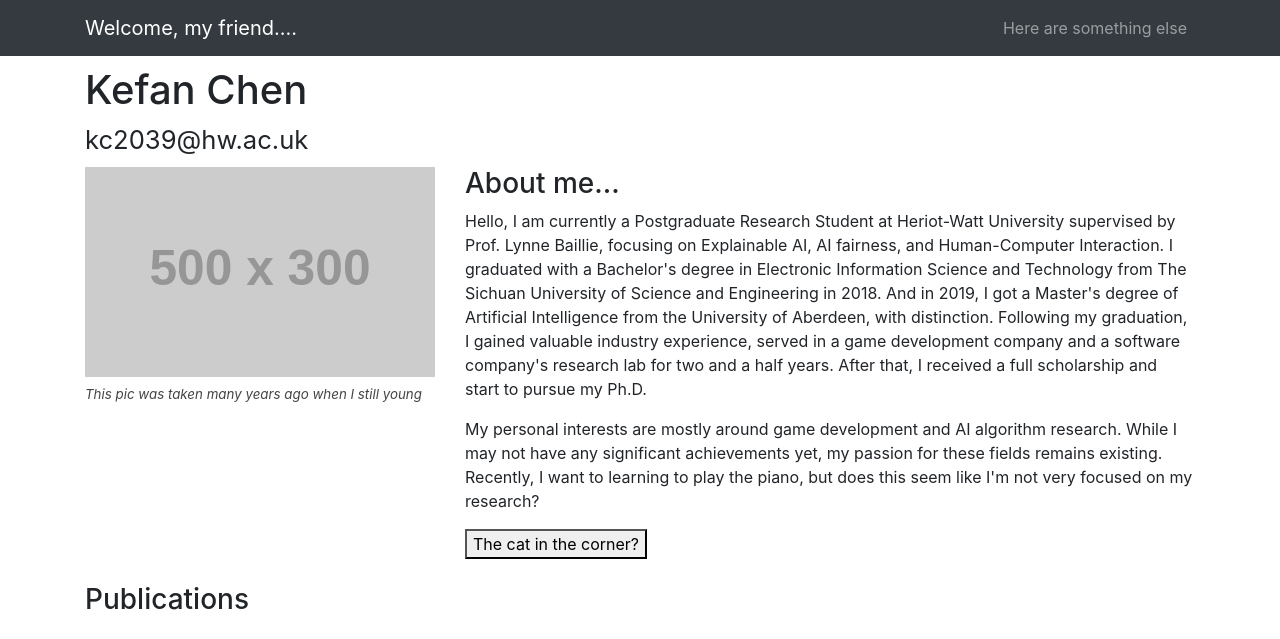
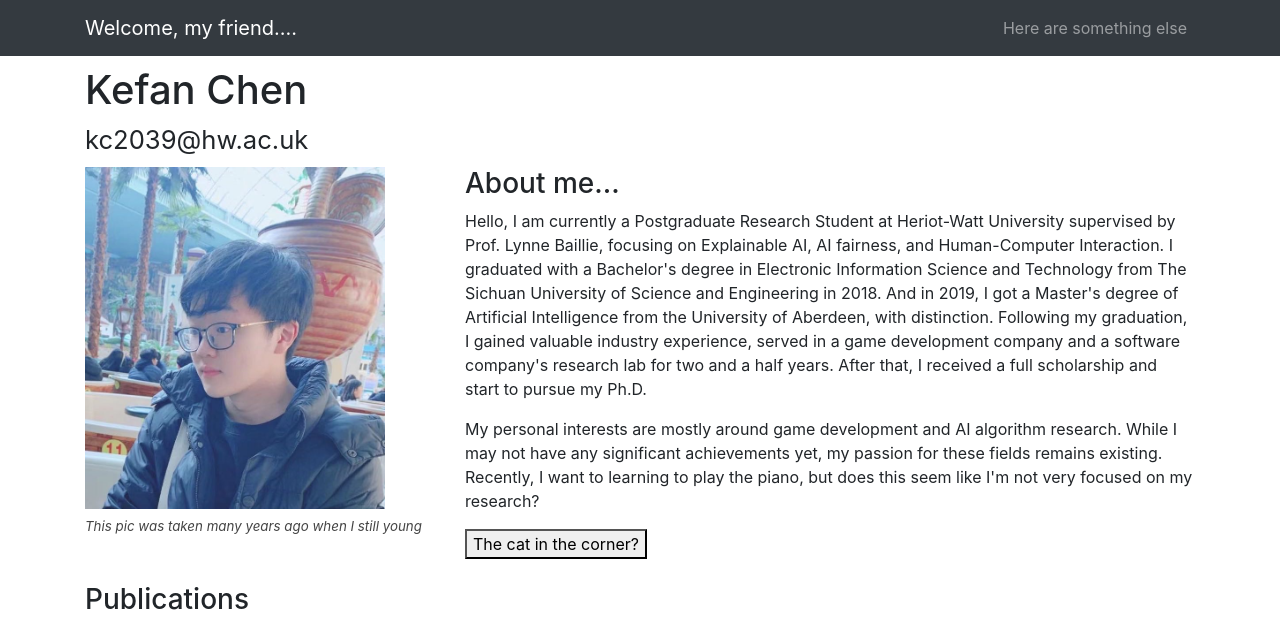
Before and after one commit to cat-loves-donuts/cat-loves-donuts.github.io, a Jekyll site: the page built from _pages/home.md, in a window 1280 px wide. Shown: the top 639 px of the page. Built offline with Jekyll 4.4.1, drawn with Linux system fonts in a browser that asks for light colours.

Commit message:
add: imgs

```diff
--- a/_includes/welcome.html
+++ b/_includes/welcome.html
@@ -8,7 +8,7 @@
 
 <div class="row">
   <div class="col-md-4">
-    <img class="img-fluid" src="http://placehold.it/500x300" alt="" />
+    <img class="img-fluid" src="/assets/the_only_selfie.jpg" alt="" width="300"/>
     <p class="mt-2" style="color: #444; font-style: italic; font-size: smaller;">
       This pic was taken many years ago when I still young
     </p>
@@ -33,7 +33,7 @@
 <h3 class="my-4">Projects</h3>
 <div class="row">
   <div class="col-3">
-
+    <img class="img-fluid" src="/assets/working.gif" alt=""/>
   </div>
   <div class="col-3">
 
```
Also changed, not shown: assets/the_only_selfie.jpg (added), assets/working.gif (added).
